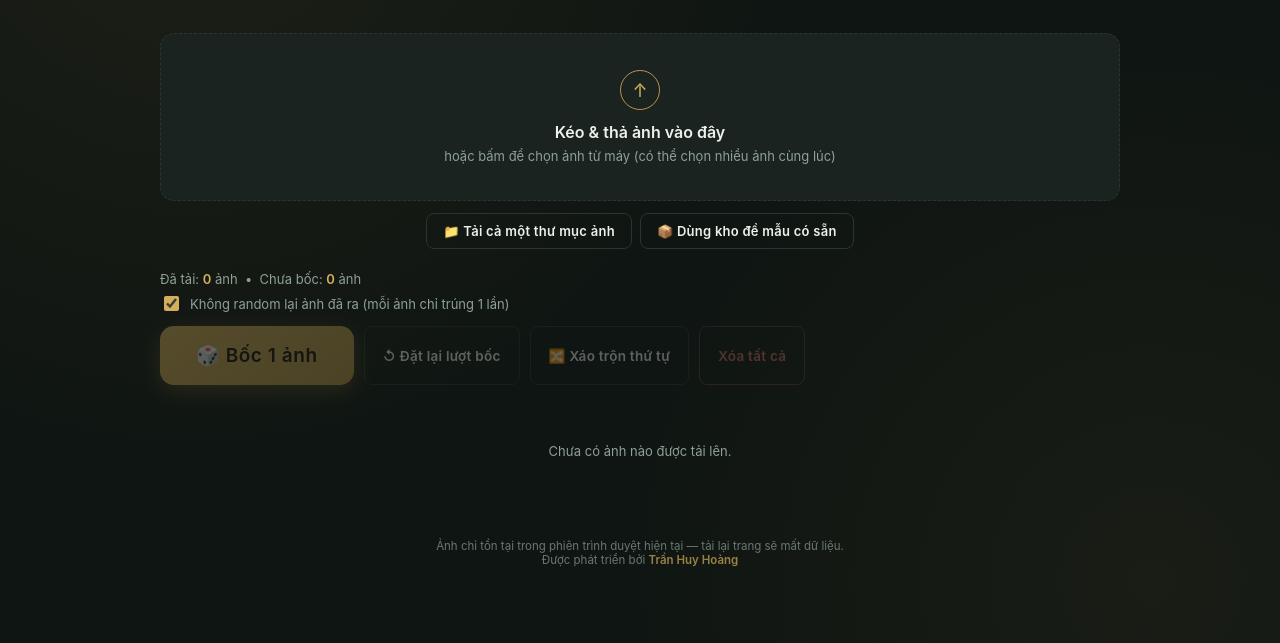
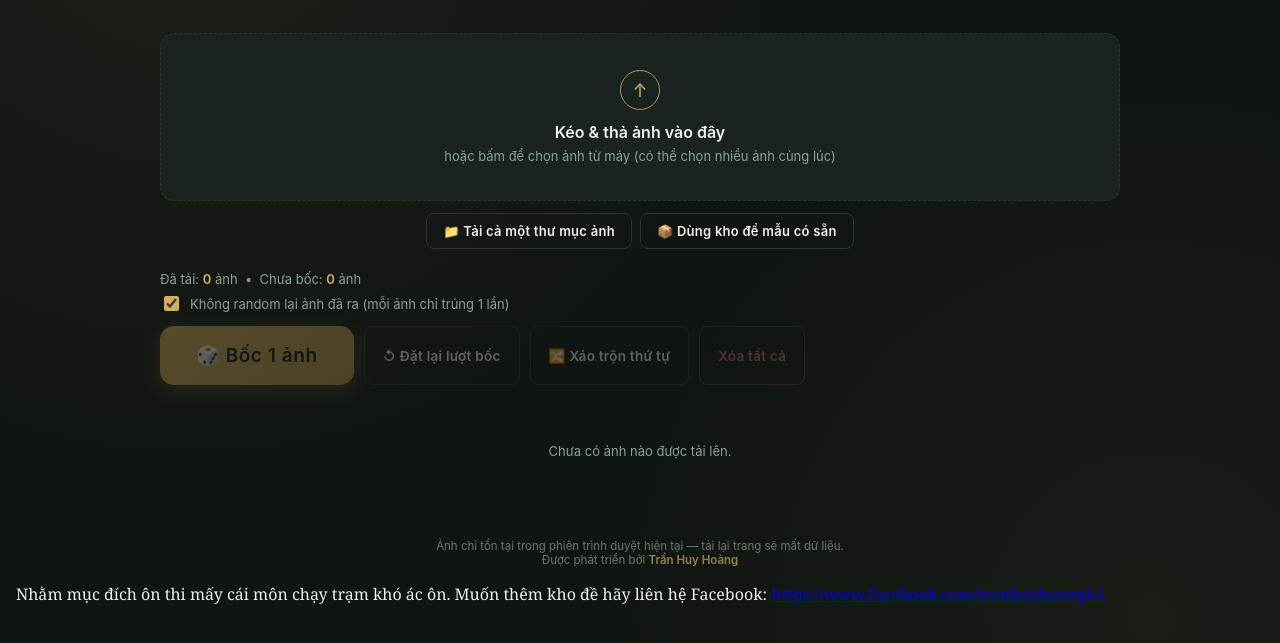
Before and after one commit to huyhoangkhongdeptrai/Random-anh-kiem-tra-NTTu, a plain HTML site: page index.html in a window 1280 px wide. Shown: the part 141-784 px from the top of the page. Drawn offline with Linux system fonts and the light colour scheme.

Commit message:
Update index.html

```diff
--- a/index.html
+++ b/index.html
@@ -571,6 +571,15 @@
   <footer>Ảnh chỉ tồn tại trong phiên trình duyệt hiện tại — tải lại trang sẽ mất dữ liệu.<br>Được phát triển bởi <strong style="color:var(--gold);font-weight:600;">Trần Huy Hoàng</strong></footer>
 </div>
 
+  <p>
+  Nhằm mục đích ôn thi mấy cái môn chạy trạm khó ác ôn.
+  Muốn thêm kho đề hãy liên hệ Facebook:
+  <a href="https://www.facebook.com/tranhuyhoangk5" target="_blank">
+    https://www.facebook.com/tranhuyhoangk5
+  </a>
+</p>
+
+
 <div class="lightbox" id="lightbox">
   <button class="close" id="lightboxClose">✕</button>
   <img id="lightboxImg" src="" alt="Xem ảnh toàn màn hình">
```
